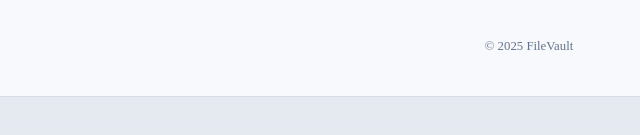
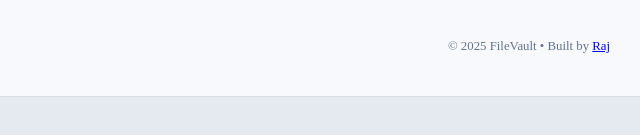
Before and after one commit to rajsingh898/share-file, a plain HTML site: page client/index.html in a window 1280 px wide. Shown: the part 591-726 px from the top of the page, 111-751 px from the left. Drawn offline with Linux system fonts and the light colour scheme.

Commit message:
Update footer to include author link

```diff
--- a/client/index.html
+++ b/client/index.html
@@ -57,7 +57,10 @@ No accounts, no friction — just fast and safe file transfer.
 </main>
 
 <footer>
-© 2025 FileVault
+© 2025 FileVault • Built by
+<a href="https://www.linkedin.com/in/raj-singh898/" target="_blank" class="footer-link">
+Raj
+</a>
 </footer>
 
 </div>
```
